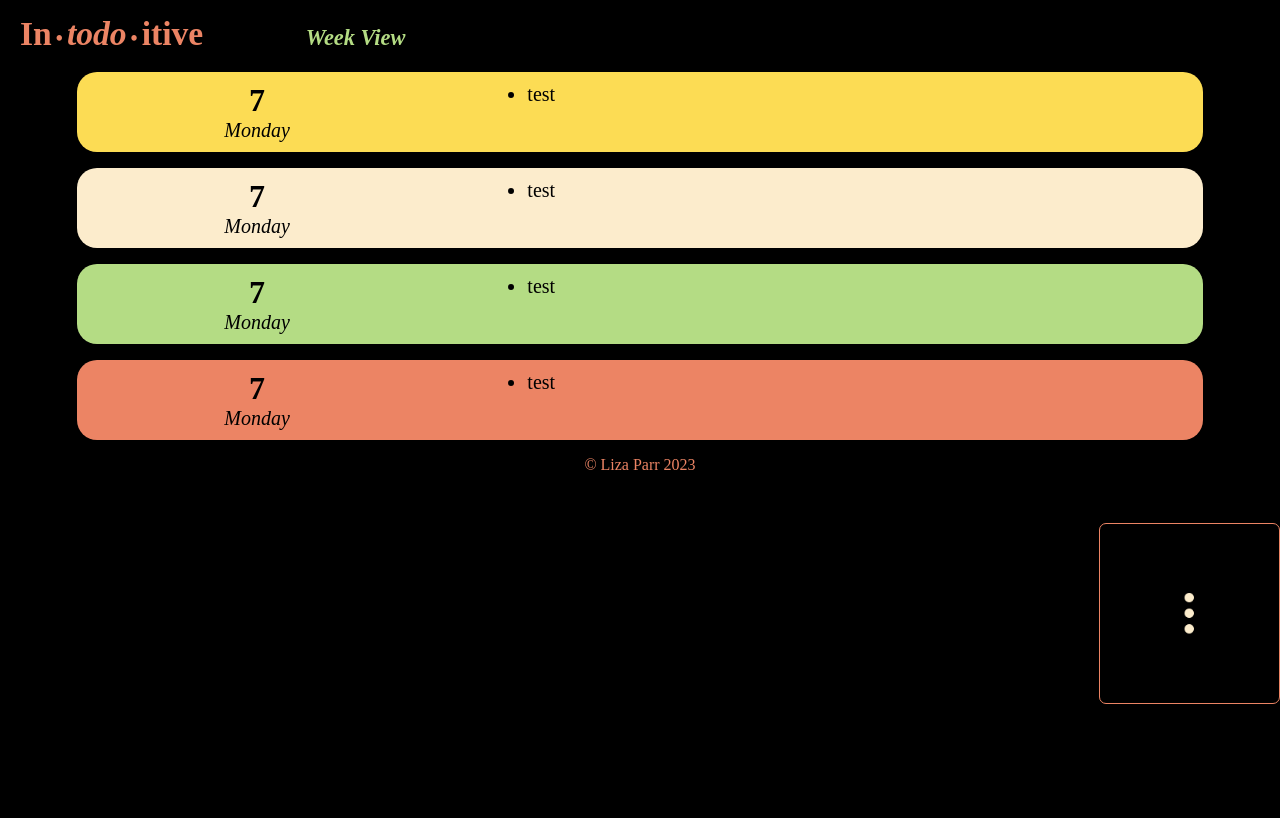
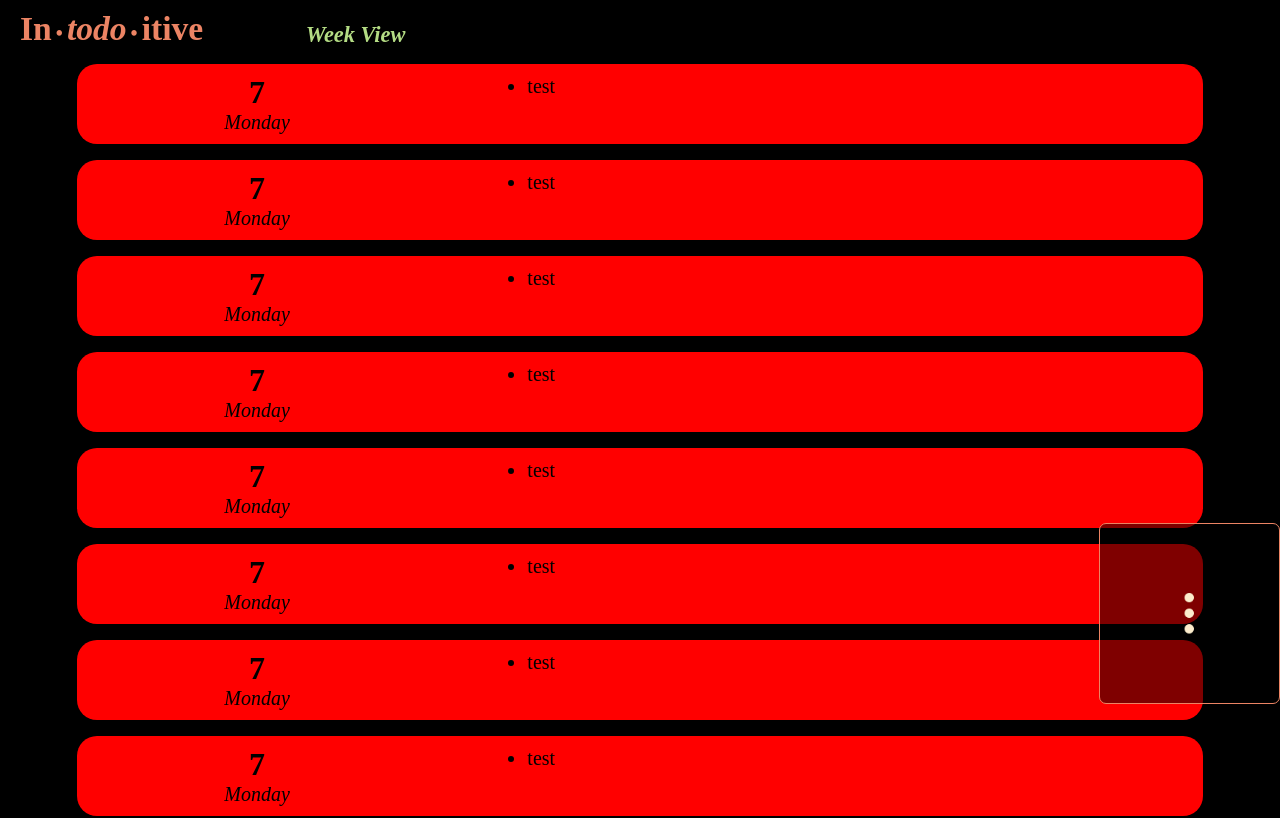
Before and after one commit to lparr30/in-todo-itive, a React (Create React App) app: page / in a window 1280 px wide. Shown: the top 818 px of the page. Built offline with nearby package versions, Linux system fonts and the light colour scheme.

Commit message:
fixes header again by removing an unnecessary div

```diff
--- a/src/components/Header.jsx
+++ b/src/components/Header.jsx
@@ -2,23 +2,19 @@ import { styled } from "styled-components";
 import { useLocation } from "react-router-dom";
 
 const HeaderContainer = styled.div`
-  // background-color: red;
-  height: 4vh;
-  margin-bottom: 4vh;
+  background-color: none;
+  height: 6vh;
+  // margin-bottom: 0.5vh;
   position: sticky;
   top: 0;
   display: flex;
-  align-items: center;
-`;
-
-const VerticalAlign = styled.div`
-  // background-color: purple;
-  display: flex;
-  align-items: baseline;
-  height: 6vh;
+  align-items: flex-end;
+  z-index: 1;
+  padding-bottom: 1vh;
 `;
 
 const Intodoitive = styled.h1`
+  margin: 0;
   color: rgb(236, 132, 100);
   font-size: 2.1em;
 `;
@@ -31,7 +27,8 @@ const Dot = styled.span`
 const ViewName = styled.h2`
   color: rgb(180, 220, 132);
   font-style: italic;
-  margin-left: 8vw;
+  margin: 0 0 0 8vw;
+  padding: 0;
   font-size: 1.4em;
 `;
 
@@ -47,7 +44,6 @@ const Header = () => {
 
   return (
     <HeaderContainer>
-      <VerticalAlign>
       <Intodoitive>
         In
         <Dot>•</Dot>
@@ -56,7 +52,6 @@ const Header = () => {
         itive
       </Intodoitive>
       <ViewName>{clickedView}</ViewName>
-      </VerticalAlign>
     </HeaderContainer>
   );
 };
--- a/src/components/WeekCard/WeekCard.jsx
+++ b/src/components/WeekCard/WeekCard.jsx
@@ -1,6 +1,7 @@
 import { styled } from "styled-components";
 import WeekDate from "./WeekDate";
 import WeekTasks from "./WeekTasks";
+import colors from "../../assets/colors";
 
 const TaskCard = styled.div`
   width: 88vw;
@@ -8,12 +9,13 @@ const TaskCard = styled.div`
   display: flex;
   align-items: flex-start;
   // background-color: rgb(252, 220, 84);
-  background-color: ${props => props.$containerColor};
+  background-color: ${(props) => props.$containerColor};
   border-radius: 20px;
   margin: 0.5em 0;
 `;
 
 const WeekCard = ({ color }) => {
+
   return (
     <TaskCard $containerColor={color} >
       <WeekDate />
--- a/src/pages/WeekView/WeekView.jsx
+++ b/src/pages/WeekView/WeekView.jsx
@@ -9,13 +9,20 @@ const Layout = styled.div`
 `
 
 const WeekView = () => {
+
   return (
     <Layout>
-      {colors.map(item => {
+      {Array.from({ length: 10 }).map(index => {
+        return(
+          <WeekCard color='red'/>
+        )
+      })}
+
+      {/* {colors.map(item => {
         return(
           <WeekCard key={item.id} color={item.rgb}/>
         )
-      })}
+      })} */}
     </Layout>
   );
 };
```
Lines whose indentation alone changed are shown as unchanged.
